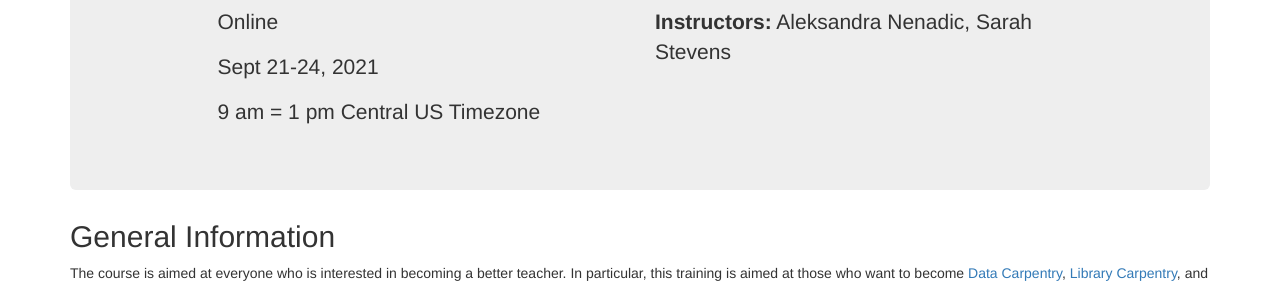
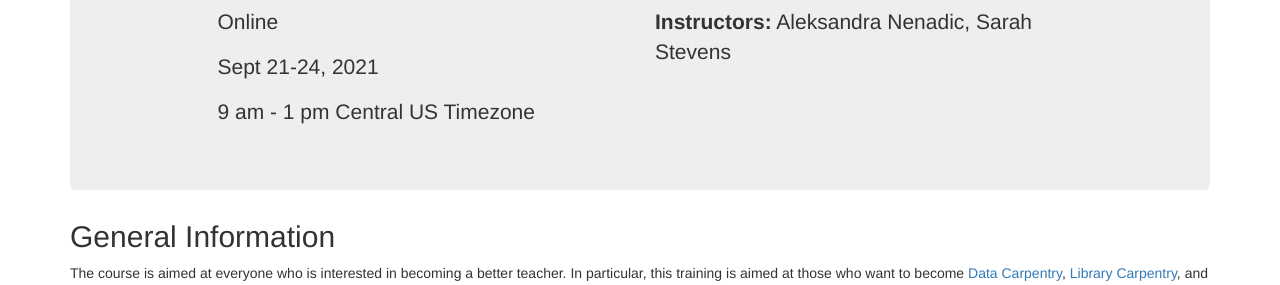
Before and after one commit to carpentries-workshops/2021-09-21-ttt-online-CDT, a Jekyll site: the page built from index.md, in a window 1280 px wide. Shown: the part 176-461 px from the top of the page. Built offline with Jekyll 4.4.1, drawn with Linux system fonts in a browser that asks for light colours.

```diff
--- a/index.md
+++ b/index.md
@@ -4,7 +4,7 @@ root: .               # DON'T CHANGE THIS EITHER.  (THANK YOU.)
 country: "us"      # lowercase two-letter ISO country code such as "fr" (see https://en.wikipedia.org/wiki/ISO_3166-1)
 language: "en"     # lowercase two-letter ISO language code such as "fr" (see https://en.wikipedia.org/wiki/ISO_639-1)
 humandate: "Sept 21-24, 2021"    # human-readable dates for the workshop (e.g., "Feb 17-18, 2020")
-humantime: "9 am = 1 pm Central US Timezone"    # human-readable times for the workshop (e.g., "9:00 am - 4:30 pm")
+humantime: "9 am - 1 pm Central US Timezone"    # human-readable times for the workshop (e.g., "9:00 am - 4:30 pm")
 startdate: 2021-09-21      # machine-readable start date for the workshop in YYYY-MM-DD format like 2015-01-01
 enddate: 2021-09-24        # machine-readable end date for the workshop in YYYY-MM-DD format like 2015-01-02
 instructor: ["Aleksandra Nenadic", "Sarah Stevens"] # boxed, comma-separated list of instructors' names as strings, like ["Kay McNulty", "Betty Jennings", "Betty Snyder"]
```
